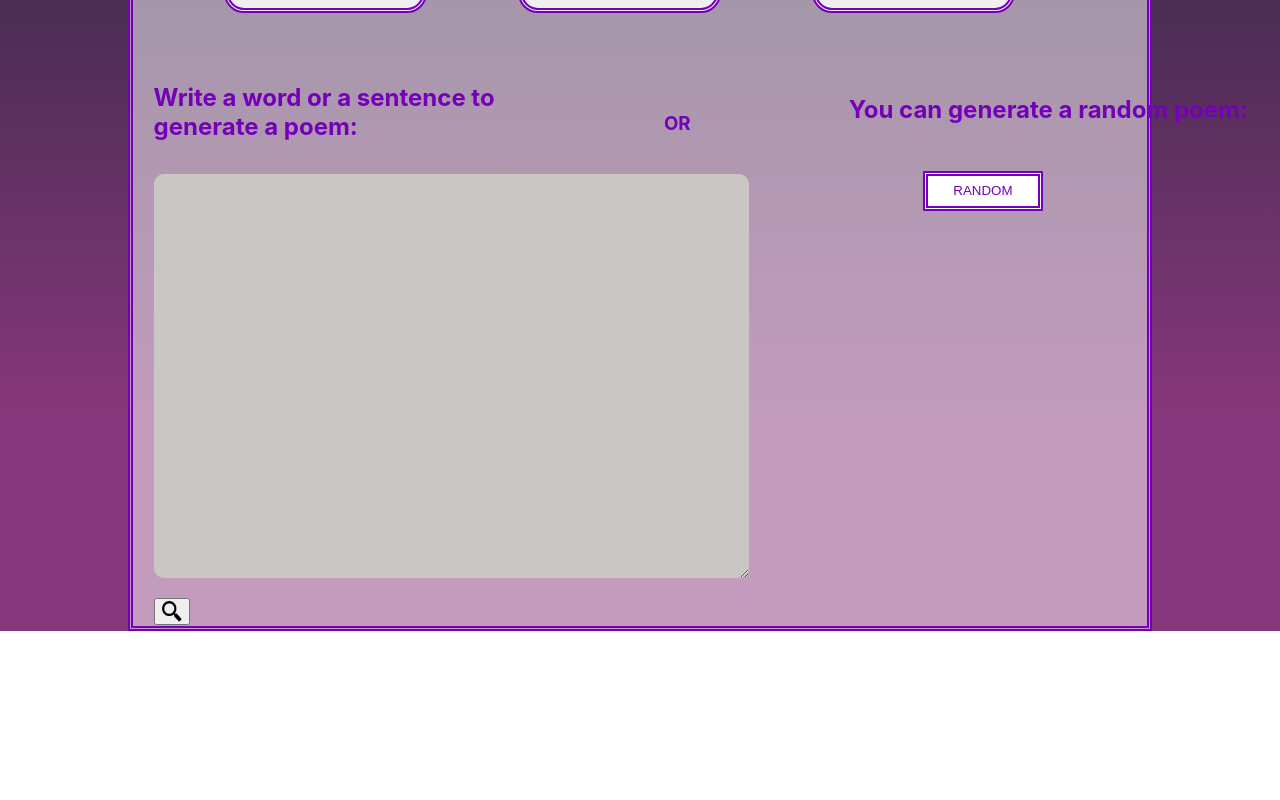
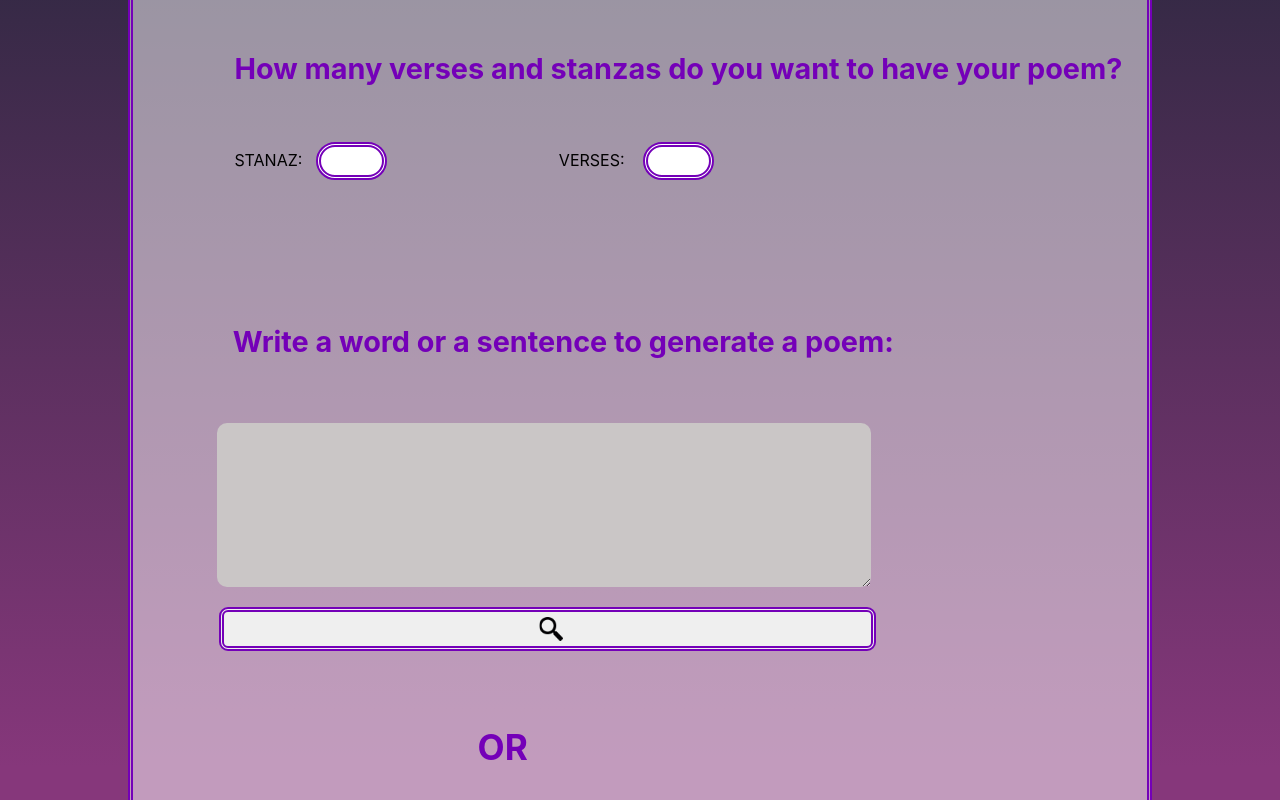
Before and after one commit to Alexandrufanu/RhymeGenius_FE, a React (Create React App) app: page / in a window 1280 px wide. Shown: the part 460-1260 px from the top of the page. Before the commit the page ends 1091 px from the top, so only its background shows below. Built offline with nearby package versions, Linux system fonts and the light colour scheme.

Commit message:
Reorganized all and verses

```diff
--- a/src/components/Navbar.css
+++ b/src/components/Navbar.css
@@ -110,14 +110,15 @@ background: linear-gradient(90deg, rgb(90, 149, 221) 61%, rgb(132, 207, 230) 97%
   } */
 
   .img2 {
-    height: 2.6vh;
+    height: 3vh;
     object-fit: cover;
     width: 100%;
+    /* margin-left: 0%; */
     /* margin-top: 6%; */
     display: block;
     /* margin-top: 5%; */
     border-radius: 5px;
-
+    padding: 15%;
   }
 
   /* input {
@@ -132,8 +133,8 @@ background: linear-gradient(90deg, rgb(90, 149, 221) 61%, rgb(132, 207, 230) 97%
   textarea{
     flex: 1;
     /* padding: 30%; */
-    width: 270%;
-    height: 50vh;
+    width: 297%;
+    height: 20vh;
     border: none;
     font-size: 16px;
     /* vertical-align: bottom; */
@@ -142,37 +143,52 @@ background: linear-gradient(90deg, rgb(90, 149, 221) 61%, rgb(132, 207, 230) 97%
     border-radius: 10px;
     background-color: rgb(202, 198, 198);
     color: black;
+    margin-left: -20%;
+    margin-top: -79%;
+  }
+
+  .searchButton{
+    margin-left: -19%;
+    border-radius: 9px;
+    justify-content: center;
+    align-items: center;
+    width: 300%;
+    display: flex;
+    border: 5px solid #7400B8;
+    border-style: double;
   }
 
   h2{
     color: #7400B8;
-    margin-left: 5%;
-    font-size: 150%;
+    margin-left: 2%;
+    font-size: 180%;
 
   }
 
   h3{
-    margin-left: 129%;
+    margin-left: 99%;
     /* margin-right: 16%; */
-    margin-top: -12%;
+    margin-top: -2%;
+    font-size: 220%;
+
     color: #7400B8;
   }
 
   h4{
     width: 150%;
-    font-size: 150%;
-    margin-right: 10%;
+    font-size: 180%;
+    margin-left: -38%;
   }
 
   h5{
-    margin-left: 30%;
+    margin-left: 10%;
     font-size: 180%;
     color: #7400B8;
   }
 
   .container3{
     display: flex;
-    flex-direction: row;
+    flex-direction: column;
     /* width: 50%; */
     margin-left: 0%;
   }
@@ -180,6 +196,11 @@ background: linear-gradient(90deg, rgb(90, 149, 221) 61%, rgb(132, 207, 230) 97%
   .random{
     margin-left: 30%;
     color: #7400B8;
+    margin-right: 17%;
+  }
+
+  .poem{
+    margin-left: 8%;
   }
 
   .RandButton{
@@ -190,8 +211,20 @@ background: linear-gradient(90deg, rgb(90, 149, 221) 61%, rgb(132, 207, 230) 97%
     border-radius: 1px;
     width: 40%;
     height: 5vh;
-    margin-left: 25%;
+    margin-left: -39%;
     margin-top: 5%;
+    margin-bottom: 10%;
+    border-radius: 20px;
+    justify-content: center;
+    align-items: center;
+    display: flex;
+
+  }
+
+  .appear{
+    margin-top:-5% ;
+    margin-bottom: 10%;
+    margin-left: -38%;
   }
 
   .poemType{
@@ -212,3 +245,34 @@ background: linear-gradient(90deg, rgb(90, 149, 221) 61%, rgb(132, 207, 230) 97%
   button{
     cursor: pointer;
   }
+
+  .allpoemTheme{
+    display: flex;
+    gap: 10px;
+  }
+
+
+  .versesArea{
+    display: flex;
+    flex-direction: row;
+    margin-left: 10%;
+  }
+
+  /* .text{
+    width: 15%;
+    height: 2vh;
+    align-items: center;
+    border-radius: 20px;
+    border: 5px solid #7400B8;
+    border-style: double;
+
+
+  } */
+  input[type="text"] {
+    width: 15%;
+    height: 2vh;
+    align-items: center;
+    border-radius: 20px;
+    border: 5px solid #7400B8;
+    border-style: double;
+  }
--- a/src/components/Navbar.js
+++ b/src/components/Navbar.js
@@ -49,39 +49,52 @@ function Navbar() {
 
   <h5>Choose a theme for your poeme:</h5>
 
-  <div  className='poemTy'>
     <div className='poemType'>
           <button className='onePoemType'>Art</button>
           <button className='onePoemType'>Comedy</button>
           <button className='onePoemType'>Dramatic</button>
       </div>
-      <div className='poemType'>
+      <div className='poemType' style={{marginTop:"-3%"}}>
           <button className='onePoemType'>Dreams</button>
           <button className='onePoemType'>Family </button>
           <button className='onePoemType'>Friendship</button>
       </div>
-      <div className='poemType'>
+      <div className='poemType' style={{marginTop:"-3%"}}>
           <button className='onePoemType'>History</button>
           <button className='onePoemType'>Romantic</button>
           <button className='onePoemType'>Science</button>
       </div>
-    </div>
+
+    <h5>How many verses and stanzas do you want to have your poem?</h5>
+    <div className='versesArea'>
+      <div>
+        <label for="fname">STANAZ:&nbsp;</label>  &nbsp;
+        <input type="text" id="fname" name="fname" className='text'/>
+      </div>
+      <div class>
+        <label for="lname">VERSES:</label>&nbsp;&nbsp;&nbsp;&nbsp;
+        <input type="text" id="fname" name="fname" className='text'/>
+      </div>
+      </div>
+      <br/><br/> <br/>  <br/>  <br/> <br/>
 
 
   <div className='container3'>
 
-    <div>
+    <div className='poem'>
 
       <h2>Write a word or a sentence to generate a poem:</h2>
 
-      <h3>OR</h3>
+      <br/><br/>
 
     <div class="search-container">
     <form action="/action_page.php">
       {/* <input type="text" placeholder="Search.." name="search"/> */}
       <textarea></textarea>
       <br/>
-      <button type="submit"><i><img className='img2' src={IcSearch}/></i></button>
+      <button type="submit" className='searchButton'><i><img className='img2' src={IcSearch}/></i></button><br/><br/><br/><br/>
+      <h3>OR</h3>
+      <br/><br/><br/>
     </form>
   </div>
 
@@ -90,7 +103,7 @@ function Navbar() {
   <div className='random'>
       <h4>You can generate a random poem:</h4>
       <button className='RandButton' onClick={handleButtonClick}>RANDOM</button>
-      {showDiv && <div>This is the div that appears when the button is clicked.</div>}
+      {showDiv && <div className='appear'>This is the div that appears when the button is clicked.</div>}
     </div>
   </div>
 
```
